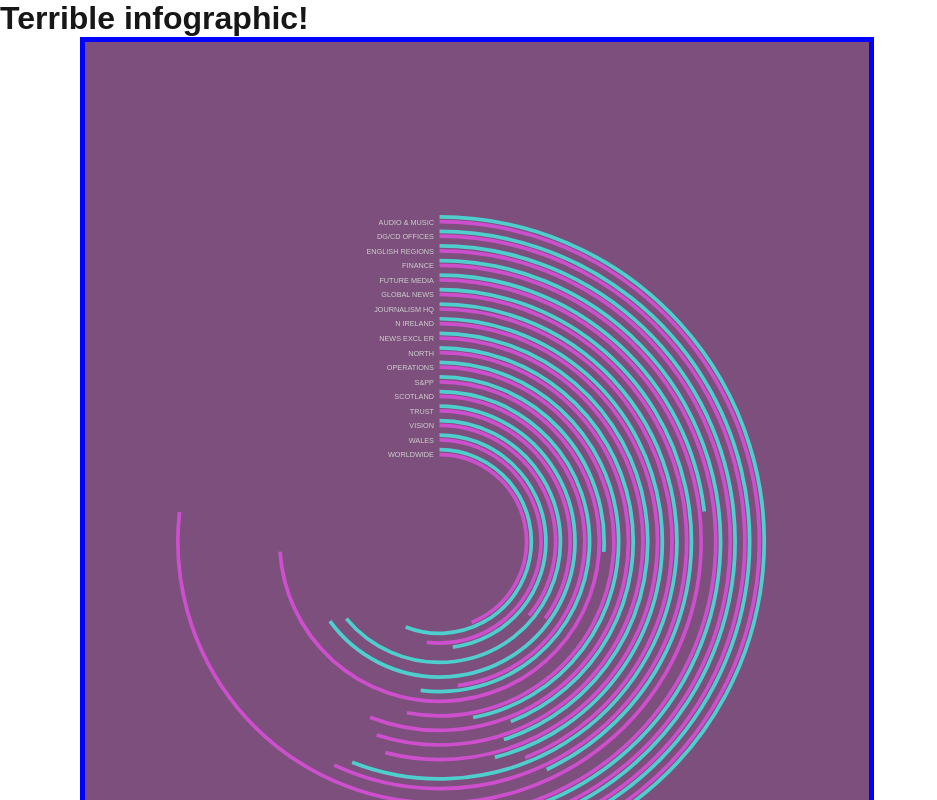
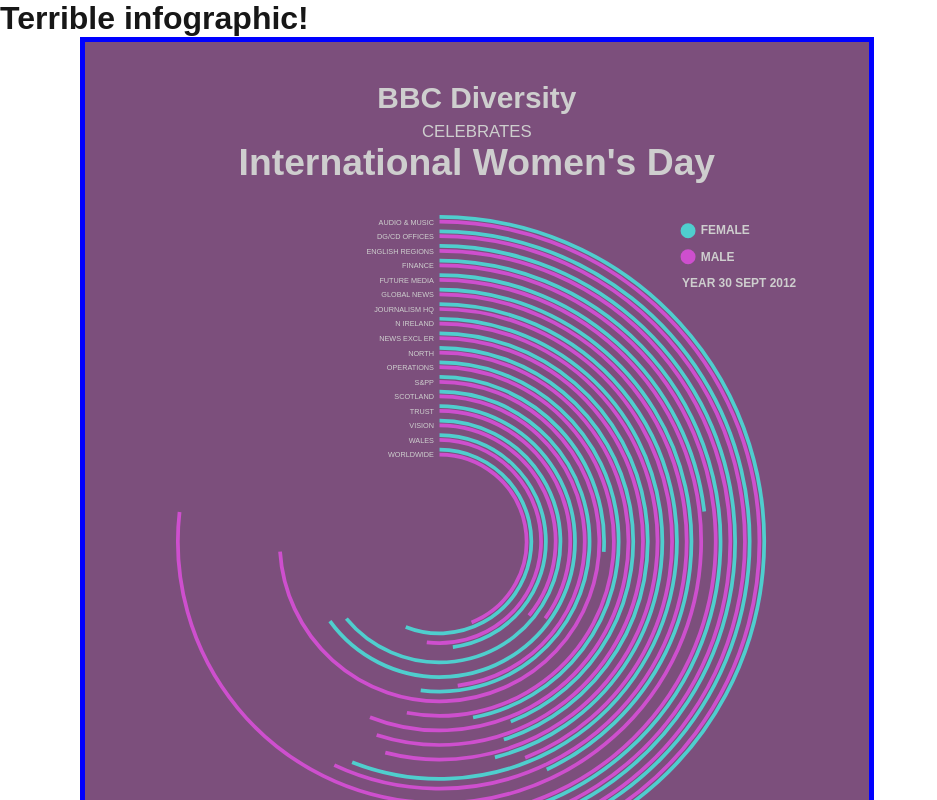
Before and after one commit to rvedotrc/webdoodles, a Next.js app: page /terrible-infographic in a window 1280 px wide. Shown: the top 800 px of the page, without its empty margins (0-937 px from the left). Built offline with nearby package versions, Linux system fonts and the light colour scheme.

Commit message:
add the doughnuts

```diff
--- a/src/app/terrible-infographic/page.tsx
+++ b/src/app/terrible-infographic/page.tsx
@@ -7,6 +7,14 @@
   radiusStep: (900 - 237) / 17,
   lineWidth: 10,
   textOffset: 15,
+};
+
+const doughnuts = {
+  spacing: 320,
+  cy: 2850,
+  radius: 90,
+  strokeWith: 70,
+  gap: 80,
 };
 
 const ShittyArc = (props: {
@@ -35,6 +43,84 @@
   );
 };
 
+const Doughnut = (props: {
+  percentMale: number;
+  label: string;
+  index: number;
+}) => {
+  const cx = 1050 - 2.5 * doughnuts.spacing + props.index * doughnuts.spacing;
+  const cy = doughnuts.cy - doughnuts.radius - doughnuts.gap;
+  const textY = doughnuts.cy;
+
+  const xOf = (percent: number) =>
+    cx - Math.sin((percent / 50) * Math.PI) * doughnuts.radius;
+  const yOf = (percent: number) =>
+    cy - Math.cos((percent / 50) * Math.PI) * doughnuts.radius;
+
+  return [
+    <text
+      key="label"
+      fill="white"
+      fontSize={"24"}
+      x={cx}
+      y={doughnuts.cy}
+      textAnchor="middle"
+      style={{ textTransform: "uppercase", whiteSpace: "pre-line" }}
+    >
+      {props.label}
+    </text>,
+    <path
+      key="m"
+      stroke="magenta"
+      strokeWidth={doughnuts.strokeWith}
+      fill="none"
+      d={`M${cx},${cy - doughnuts.radius} A ${doughnuts.radius} ${
+        doughnuts.radius
+      } 0 ${props.percentMale > 50 ? 1 : 0} 0 ${
+        cx - Math.sin((props.percentMale / 50) * Math.PI) * doughnuts.radius
+      },${
+        cy - Math.cos((props.percentMale / 50) * Math.PI) * doughnuts.radius
+      }`}
+    />,
+    <text
+      key="mt"
+      x={xOf(25)}
+      y={yOf(25) + 15}
+      textAnchor="middle"
+      fill="white"
+      fontSize={doughnuts.strokeWith / 2.1}
+      fontWeight={"bold"}
+    >
+      {props.percentMale}%
+    </text>,
+
+    <path
+      key="f"
+      stroke="cyan"
+      strokeWidth={doughnuts.strokeWith}
+      fill="none"
+      d={`M${cx},${cy - doughnuts.radius} A ${doughnuts.radius} ${
+        doughnuts.radius
+      } 0 ${props.percentMale > 50 ? 0 : 1} 1 ${
+        cx - Math.sin((props.percentMale / 50) * Math.PI) * doughnuts.radius
+      },${
+        cy - Math.cos((props.percentMale / 50) * Math.PI) * doughnuts.radius
+      }`}
+    />,
+    <text
+      key="ft"
+      x={xOf(-15)}
+      y={yOf(-15)}
+      textAnchor="middle"
+      fill="white"
+      fontSize={doughnuts.strokeWith / 2.1}
+      fontWeight={"bold"}
+    >
+      {100 - props.percentMale}%
+    </text>,
+  ];
+};
+
 export default function TerribleInfographic() {
   const divisions: [number, string][] = [
     [47, "Audio & Music"],
@@ -54,6 +140,15 @@
     [36, "Vision"],
     [52, "Wales"],
     [44, "Worldwide"],
+  ];
+
+  const gradeGroups: [number, string][] = [
+    [41, "Worldwide\nnon-sm equiv"],
+    [41, "Grades 2–4"],
+    [51, "Grades 5–7"],
+    [58, "Grades 8–9"],
+    [60, "Grades 10–11"],
+    [63, "Grades SM2/1"],
   ];
 
   return (
@@ -82,13 +177,79 @@
           }}
           viewBox="0 0 2100 2970"
         >
-          {/* BBC Diversity */}
+          {/* BBC-logo Diversity */}
+          <text
+            textAnchor="middle"
+            x="1050"
+            y="170"
+            fill="white"
+            fontSize={80}
+            fontWeight={"bold"}
+          >
+            BBC Diversity
+          </text>
+
           {/* celebrates */}
+          <text
+            textAnchor="middle"
+            x="1050"
+            y="250"
+            fill="white"
+            fontSize={45}
+            style={{ textTransform: "uppercase" }}
+          >
+            celebrates
+          </text>
+
           {/* [graphic] International Women's Day */}
+          <text
+            textAnchor="middle"
+            x="1050"
+            y="350"
+            fill="white"
+            fontSize={100}
+            fontWeight={"bold"}
+          >
+            International Women's Day
+          </text>
 
           {/* Legend: female */}
+          <circle cx="1616" cy="500" r="20" fill="cyan" />
+          <text
+            x="1650"
+            y="510"
+            fill="white"
+            fontSize={32}
+            fontWeight={"bold"}
+            style={{ textTransform: "uppercase" }}
+          >
+            Female
+          </text>
+
           {/* Legend: male */}
+          <circle cx="1616" cy="570" r="20" fill="magenta" />
+          <text
+            x="1650"
+            y="580"
+            fill="white"
+            fontSize={32}
+            fontWeight={"bold"}
+            style={{ textTransform: "uppercase" }}
+          >
+            Male
+          </text>
+
           {/* Year 30 Sept 2012 */}
+          <text
+            x="1600"
+            y="650"
+            fill="white"
+            fontSize={32}
+            fontWeight={"bold"}
+            style={{ textTransform: "uppercase" }}
+          >
+            Year 30 Sept 2012
+          </text>
 
           {divisions.map(([pctMale, named], index) => [
             // TODO: text
@@ -121,22 +282,53 @@
           ])}
 
           {/* All staff gender */}
+
           {/* distribution by division % */}
 
           {/* man-woman graphic, 52m 48f, "All staff gender distribution" */}
           {/* man-woman graphic, 63m 37f, "BBC wide senior manager gender distribution" */}
 
           {/* dashed line */}
+          <path
+            stroke="white"
+            strokeWidth={5}
+            strokeDasharray={10}
+            d="M80,2450 h1940"
+          />
+
           {/* all staff gender by grade group */}
+          <text
+            textAnchor="middle"
+            x="1050"
+            y="2500"
+            fill="white"
+            fontSize={32}
+            fontWeight={"bold"}
+            style={{ textTransform: "uppercase" }}
+          >
+            all staff gender by grade group
+          </text>
 
-          {/* doughnut graphic: 41m 59f "Worldwide non-sm equiv" */}
-          {/* doughnut graphic: 41m 59f "Grades 2-4" */}
-          {/* doughnut graphic: 51m 49f "Grades 5-7" */}
-          {/* doughnut graphic: 58m 42f "Grades 8-9" */}
-          {/* doughnut graphic: 60m 40f "Grades 10-11" */}
-          {/* doughnut graphic: 63m 37f "Grades SM2/1" */}
+          {gradeGroups.map(([percentMale, label], index) => (
+            <Doughnut
+              key={index}
+              percentMale={percentMale}
+              label={label}
+              index={index}
+            />
+          ))}
 
           {/* to find out more visit bbc.co.uk/diversity */}
+          <text
+            textAnchor="middle"
+            x="1050"
+            y="2940"
+            fill="white"
+            fontSize={45}
+            fontWeight={"bold"}
+          >
+            To find out more visit bbc.co.uk/diversity
+          </text>
         </svg>
       </div>
     </div>
```
